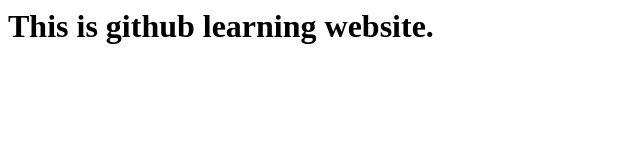
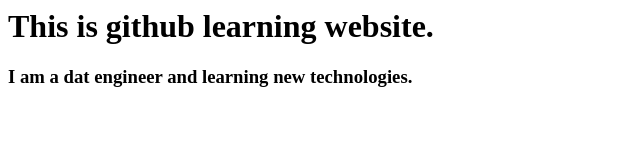
Before and after one commit to devbhandari/myportfolio, a plain HTML site: page index.html in a window 1280 px wide. Shown: the whole page, without its empty margins (0-640 px from the left). Drawn offline with Linux system fonts and the light colour scheme.

Commit message:
updated index.html

```diff
--- a/index.html
+++ b/index.html
@@ -6,5 +6,6 @@
     <h1>
         This is github learning website.
     </h1>
+    <h3>I am a dat engineer and learning new technologies.</h3>
 </body>
     </html>
```
